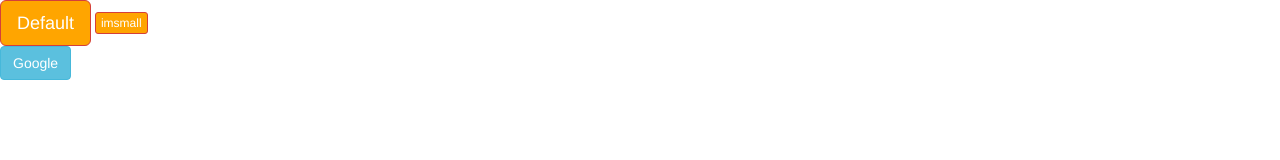
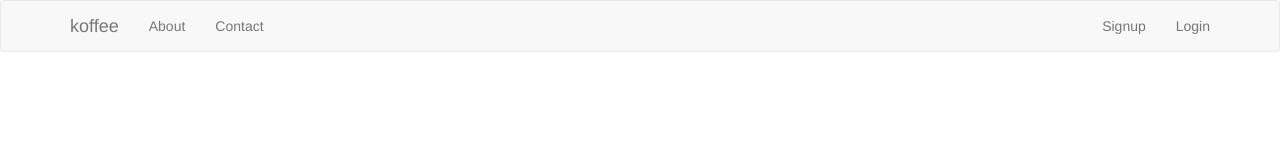
Before and after one commit to arthurkraus3/bootstrap-practice, a plain HTML site: page index.html in a window 1280 px wide. Drawn offline with nearby package versions, Linux system fonts and the light colour scheme.

Commit message:
second world

```diff
--- a/index.html
+++ b/index.html
@@ -4,21 +4,22 @@
     <meta charset="UTF-8">
     <title>bootstrap-shit</title>
     <link rel="stylesheet" href="https://maxcdn.bootstrapcdn.com/bootstrap/3.3.6/css/bootstrap.min.css" integrity="sha384-1q8mTJOASx8j1Au+a5WDVnPi2lkFfwwEAa8hDDdjZlpLegxhjVME1fgjWPGmkzs7" crossorigin="anonymous">
-    <style type="text/css">
-        .btn-danger{
-            background:orange;
-        }
-        .btn-danger{
-
-        }
-    </style>
 </head>
 <body>
-    <button type="button" class="btn btn-danger btn-lg">Default</button>
-    <button type="button" class="btn btn-danger btn-xs">imsmall</button>
-
-    <p><a href="http://www.google.com/" class="btn btn-info btn-large">Google</a>
-
-    </p>
+    <nav class="navbar navbar-default">
+        <div class="container">
+            <div class="navbar-header">
+                <a href="#" class="navbar-brand">koffee</a>
+            </div>
+            <ul class="nav navbar-nav">
+                <li><a href="#">About</a></li>
+                <li><a href="#">Contact</a></li>
+            </ul>
+            <ul class="nav navbar-nav navbar-right">
+                <li><a href="#">Signup</a></li>
+                <li><a href="#">Login</a></li>
+            </ul>
+        </div>
+    </nav>
 </body>
 </html>
```
